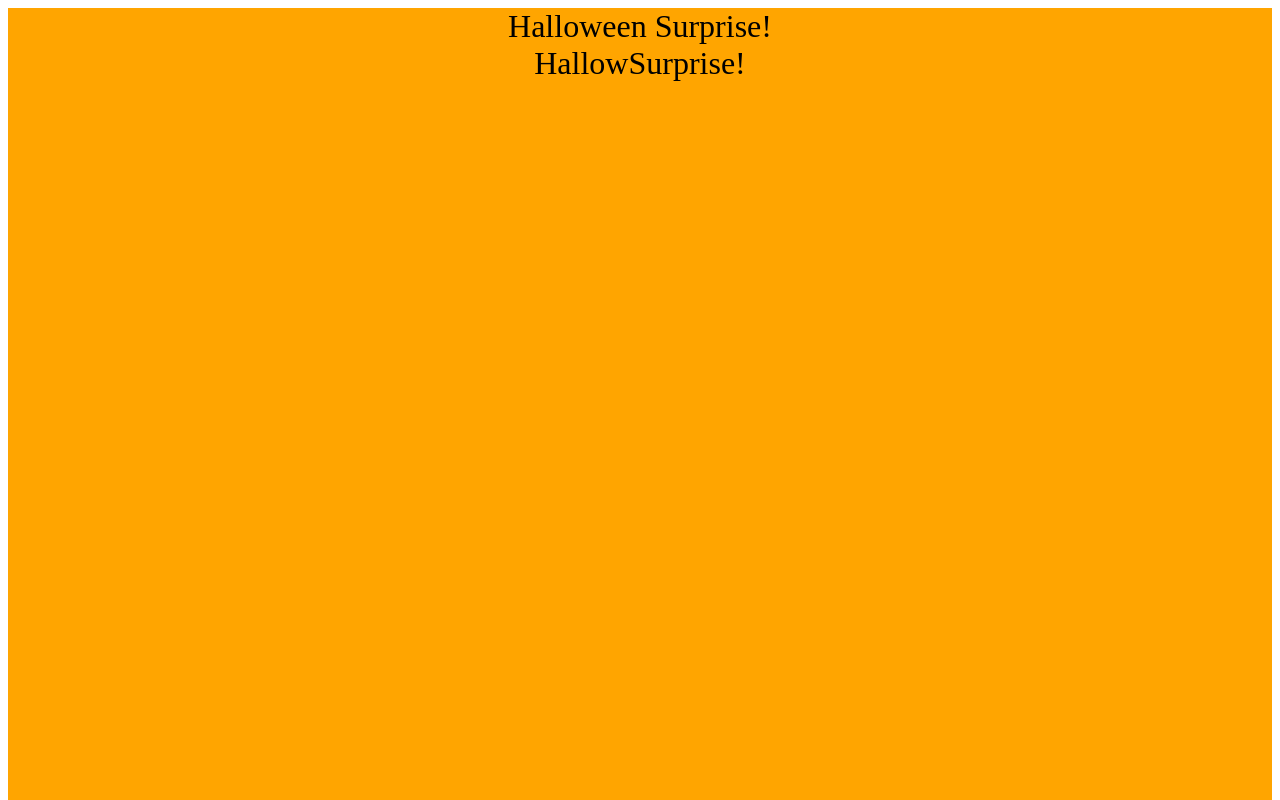
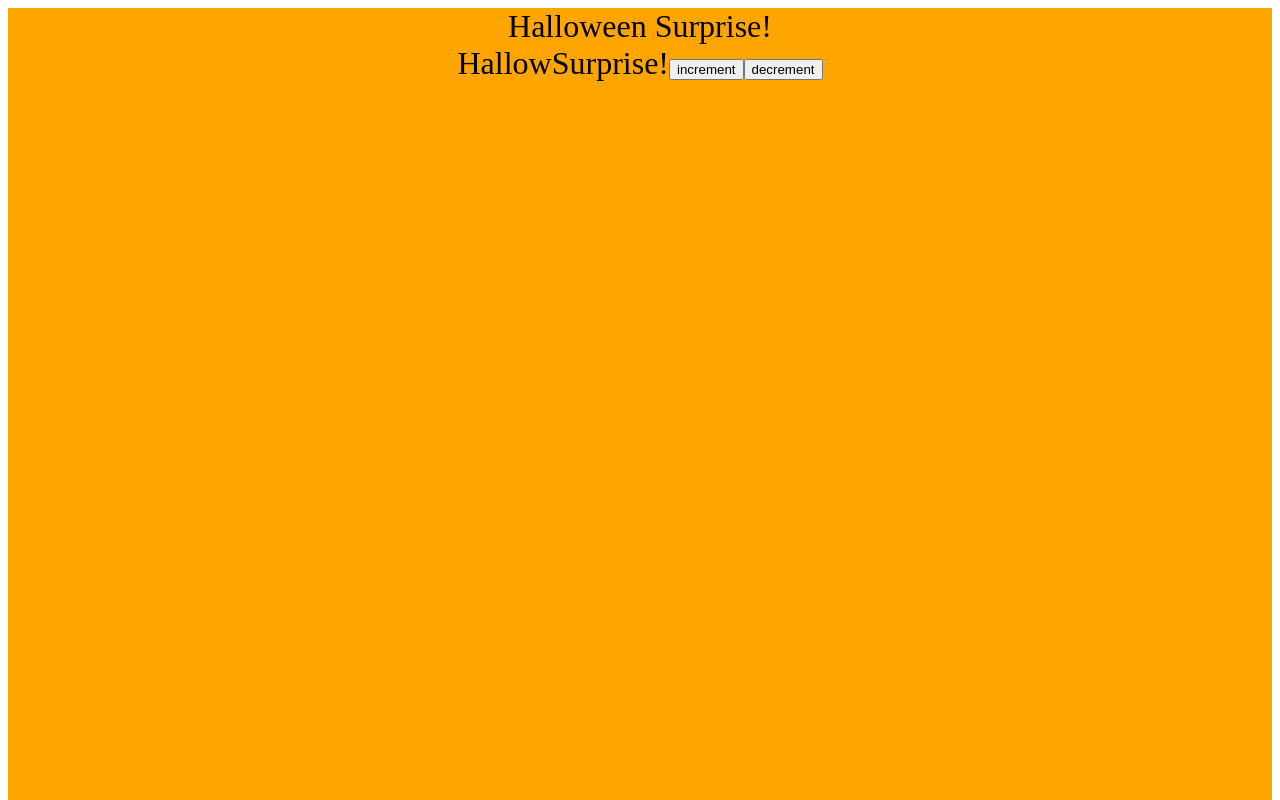
Before and after one commit to mtiavis1/halloween-gif, a React (Create React App) app in the folder halloween-gif/: page / in a window 1280 px wide. Shown: the top 800 px of the page. Built offline with nearby package versions, Linux system fonts and the light colour scheme.

Commit message:
created dispatch

```diff
--- a/halloween-gif/src/components/Gif.tsx
+++ b/halloween-gif/src/components/Gif.tsx
@@ -1,18 +1,20 @@
 import '../app.css';
-
-import React, { useState } from 'react'
-
 import { useAppSelector, useAppDispatch } from '../hook'
 
 import { decrement, increment } from '../changeGif'
 
+function Gif() {
+  const index = useAppSelector((state) => state.indexer);
+  console.log(index);
 
-function Gif() {
-  const index = useAppSelector((state) => state.indexer.index);
-  console.log(index);
+  const dispatch = useAppDispatch();
+
   const titleName:string = "HallowSurprise!";
     return (
-        <div id='title'>{titleName}</div>
+        <div id='title'>{titleName}
+        <button onClick={() => dispatch(increment())}>increment</button>
+       <button onClick={() => dispatch(decrement())}>decrement</button>
+        </div>
     );
   }
 
```
